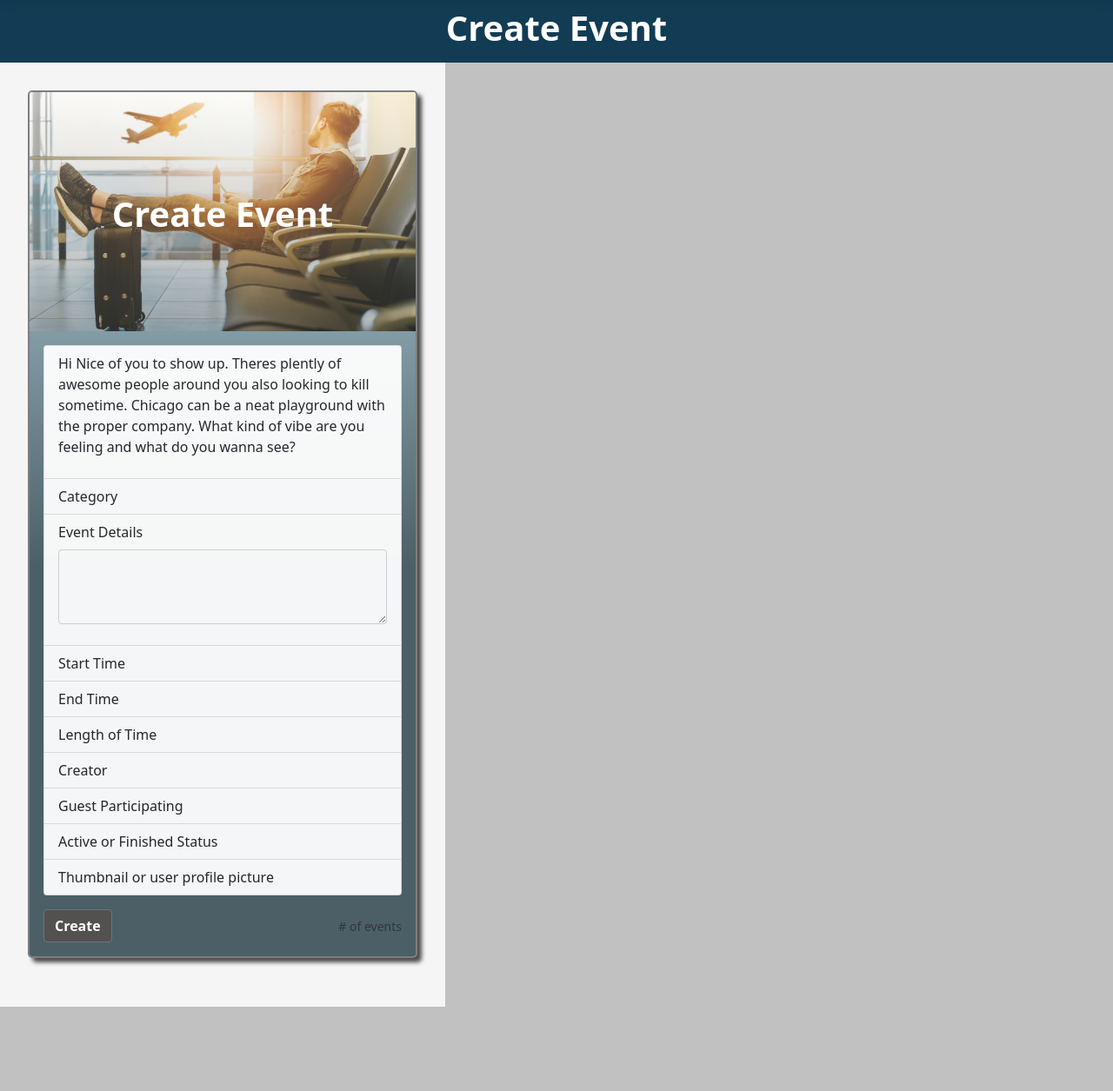
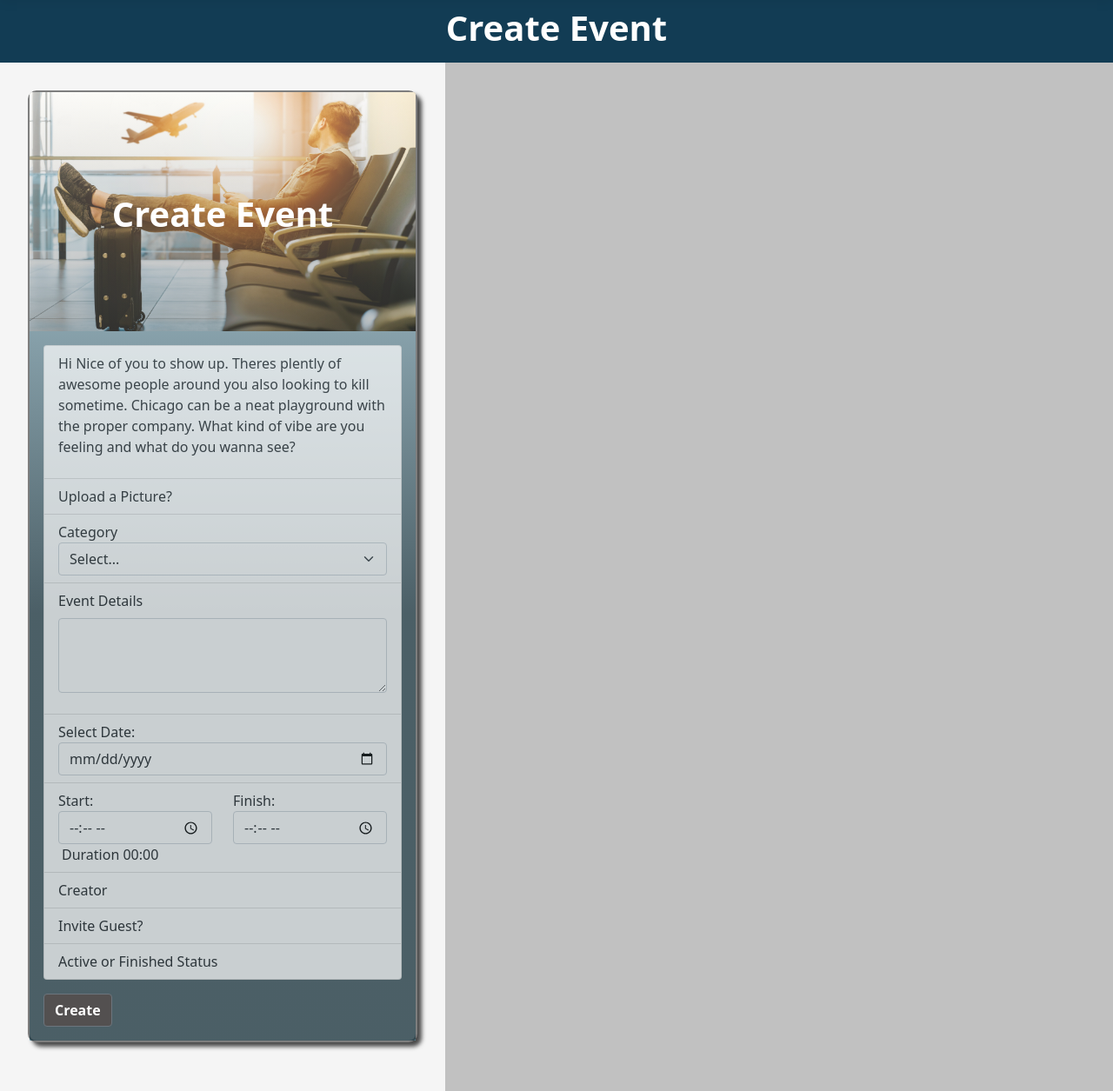
Before and after one commit to alejamora04/Layover-Connections, a Django app: page /events in a window 1280 px wide. Shown: the part 64-1319 px from the top of the page at 87% size. Before the commit the page ends 1222 px from the top, so only its background shows below. Run offline with Django 4.2, Linux system fonts and the light colour scheme; a user stored in the database is signed in; some libraries are stand-ins or nearby versions.

Commit message:
Provided structure to event forms

```diff
--- a/layoverconnections/templates/layoverconnections/events.html
+++ b/layoverconnections/templates/layoverconnections/events.html
@@ -81,41 +81,69 @@
     </div>
     <!-- Center Piece -->
     <div id="event_main" style="background-color: whitesmoke; padding: 2rem; width: 32rem;">
-        <div class="card mb-4 box-shadow" style="border-radius: 5px; box-shadow: 5px 5px 5px rgba(0, 0, 0, .7); border: 2px solid rgba(0, 0, 0, 0.507);">
-            <div class="card-img-overlay" style = "background: linear-gradient(0deg, #00000088 45%, #ffffff44 100%)">
+        <div class="card mb-4 box-shadow" style="border-radius: 10px; box-shadow: 5px 5px 5px rgba(0, 0, 0, .7); border: 2px solid rgba(0, 0, 0, 0.507);">
+            <div class="card-img-overlay" style ="background: linear-gradient(0deg, #00000088 45%, #ffffff44 100%)">
               <h1 class="card-text text-white text-center" style="margin-top:100px;"><strong>Create Event</strong></h1>
             </div>
             <img src= "{% static '/images/jeshoots-com-mSESwdMZr-A-unsplash.jpg' %}" class="card-img-top" style="height:275px;" alt="Create Event">
-            <div class="card-body" style="background-color: hsla(197, 45%, 58%, 0.603)">
+            <div class="card-body" style="background-color: hsla(197, 45%, 58%, 0.603);">
               <!-- Event Form controls -->
-              <ul class="list-group" style="opacity: 95%;">
+              <ul class="list-group" style="opacity: 70%;">
                 <li class="list-group-item">
                     <p>
                         Hi {{ user.first_name }} Nice of you to show up. Theres plently of awesome people around you also looking to kill sometime.
                         Chicago can be a neat playground with the proper company. What kind of vibe are you feeling and what do you wanna see?
                     </p>
                 </li>
+                <li class="list-group-item">Upload a Picture?</li>
                 <!-- TODO: Populate category of preset events added to the event model.-->
-                <li class="list-group-item">Category</li>
+                <li class="list-group-item">
+                    Category
+                    <select class="form-select" aria-label="Default select example">
+                        <option selected>Select...</option>
+                        <option value="1">One</option>
+                        <option value="2">Two</option>
+                        <option value="3">Three</option>
+                    </select>
+                </li>
                 <li class="list-group-item">
                     <div class="mb-3">
                         <label for="exampleFormControlTextarea1" class="form-label">Event Details</label>
                         <textarea class="form-control" id="exampleFormControlTextarea1" rows="3"></textarea>
                     </div>
                 </li>
-                <li class="list-group-item">Start Time</li>
-                <li class="list-group-item">End Time</li>
-                <li class="list-group-item">Length of Time</li>
+                <li class="list-group-item">
+                    <div id="date-picker-example" class="md-form md-outline input-with-post-icon datepicker" inline="true">
+                        <label for="start">Select Date:</label>
+                        <input type="date" class="form-control" id="start" name="trip-start"
+                            value="2018-MM-DD"
+                            min="2018-01-01">
+                    </div>
+                </li>
+                <!-- Start End Time and Duration of Event -->
+                <li class="list-group-item">
+                    <div class="row">
+                        <div class="col">
+                        Start:
+                          <input type="time" class="form-control" placeholder="Start Time:" label="Start">
+                        </div>
+                        <div class="col">
+                        Finish:
+                          <input type="time" class="form-control" placeholder="End Time:">
+                        </div>
+                    </div>
+                    <div class="row" style="padding-left: 1rem;">
+                        Duration 00:00
+                    </div>
+                </li>
                 <li class="list-group-item">Creator</li>
-                <li class="list-group-item">Guest Participating</li>
+                <li class="list-group-item">Invite Guest? </li>
                 <li class="list-group-item">Active or Finished Status</li>
-                <li class="list-group-item">Thumbnail or user profile picture</li>
              </ul>
               <div class="d-flex justify-content-between align-items-center" style="padding-top:1rem;">
                 <div class="btn-group">
                   <button type="button" class="btn btn-md btn-outline-secondary text-white" style="background-color:hsl(0, 2%, 32%)"><strong>Create</strong></button>
                 </div>
-                <small class="text-muted"> # of events </small>
               </div>
             </div>
         </div>
```
